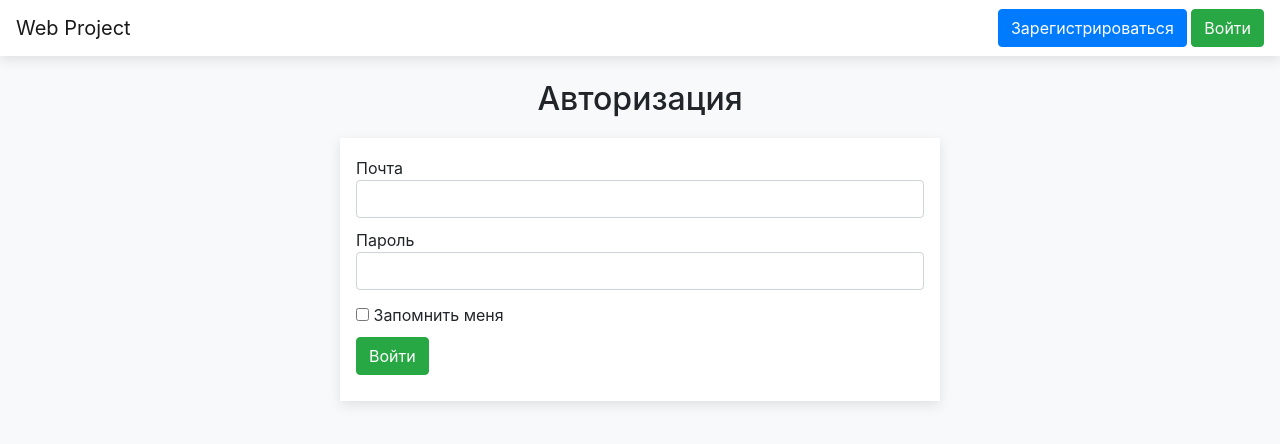
After one commit to swedsss/web-project, a Flask app: page /user/login in a window 1280 px wide. The commit adds this page. Shown: the top 444 px of the page. Run offline with Flask 2, Linux system fonts and the light colour scheme; some libraries are stand-ins or nearby versions.

Commit message:
Создание формы, шаблона и обработчиков для авторизации пользователя и выхода из аккаунта

```diff
--- a/blueprints/users_bp.py
+++ b/blueprints/users_bp.py
@@ -1,7 +1,8 @@
-from flask import Blueprint, render_template
+from flask import Blueprint, render_template, redirect
+from flask_login import login_user, login_required, logout_user
 from data import db_session
 from data.models import User
-from forms.users_forms import RegisterForm
+from forms.users_forms import RegisterForm, LoginForm
 from constants import *
 
 
@@ -35,5 +36,30 @@ def register():
         user.set_password(form.password.data)
         session.add(user)
         session.commit()
-        params['success'] = f'Пользователь "{user.name} {user.surname}" успешно зарегистрирован'
+        params['success'] = f'Пользователь "{user.get_full_name()}" успешно зарегистрирован'
     return render_template("register_form.html", **params)
+
+
+@blueprint.route("/user/login", methods=['GET', 'POST'])
+def login():
+    form = LoginForm()
+    params = {
+        'app_name': APP_NAME,
+        'title': "Авторизация",
+        'form': form,
+    }
+    if form.validate_on_submit():
+        session = db_session.create_session()
+        user = session.query(User).filter(User.email == form.email.data).first()
+        if user and user.check_password(form.password.data):
+            login_user(user, remember=form.remember_me.data)
+            return redirect("/")
+        params['error'] = "Неправильный логин или пароль"
+    return render_template('login_form.html', **params)
+
+
+@blueprint.route('/user/logout')
+@login_required
+def logout():
+    logout_user()
+    return redirect("/")
--- a/data/models.py
+++ b/data/models.py
@@ -1,9 +1,10 @@
 import sqlalchemy
 from data.db_session import SqlAlchemyBase
+from flask_login import UserMixin
 from werkzeug.security import generate_password_hash, check_password_hash
 
 
-class User(SqlAlchemyBase):
+class User(SqlAlchemyBase, UserMixin):
     __tablename__ = "users"
 
     id = sqlalchemy.Column(sqlalchemy.Integer, primary_key=True, autoincrement=True)
@@ -17,3 +18,6 @@ class User(SqlAlchemyBase):
 
     def check_password(self, password):
         return check_password_hash(self.hashed_password, password)
+
+    def get_full_name(self):
+        return f"{self.name} {self.surname}"
--- a/forms/users_forms.py
+++ b/forms/users_forms.py
@@ -1,5 +1,5 @@
 from flask_wtf import FlaskForm
-from wtforms import PasswordField, SubmitField, EmailField, StringField
+from wtforms import PasswordField, SubmitField, EmailField, StringField, BooleanField
 from wtforms.validators import DataRequired
 
 
@@ -10,3 +10,10 @@ class RegisterForm(FlaskForm):
     surname = StringField('Фамилия', validators=[DataRequired()])
     name = StringField('Имя', validators=[DataRequired()])
     submit = SubmitField('Зарегистрироваться')
+
+
+class LoginForm(FlaskForm):
+    email = EmailField('Почта', validators=[DataRequired()])
+    password = PasswordField('Пароль', validators=[DataRequired()])
+    remember_me = BooleanField('Запомнить меня')
+    submit = SubmitField('Войти')
--- a/main.py
+++ b/main.py
@@ -1,10 +1,21 @@
 from flask import Flask, render_template
+from flask_login import LoginManager
 from data import db_session
+from data.models import User
 from blueprints import users_bp
 from constants import *
 
 app = Flask(__name__)
 app.config['SECRET_KEY'] = APP_SECRET_KEY
+
+login_manager = LoginManager()
+login_manager.init_app(app)
+
+
+@login_manager.user_loader
+def load_user(user_id):
+    session = db_session.create_session()
+    return session.query(User).get(user_id)
 
 
 @app.route("/")
--- a/templates/base.html
+++ b/templates/base.html
@@ -8,7 +8,11 @@
           integrity="sha384-Vkoo8x4CGsO3+Hhxv8T/Q5PaXtkKtu6ug5TOeNV6gBiFeWPGFN9MuhOf23Q9Ifjh"
           crossorigin="anonymous">
     <link rel="stylesheet" href="{{ url_for('static', filename='css/style.css') }}">
-    <title>{{ app_name }}</title>
+    {% if title %}
+        <title>{{ app_name }} - {{ title }}</title>
+    {% else %}
+        <title>{{ app_name }}</title>
+    {% endif %}
 </head>
 <body class="bg-light">
 <header>
@@ -16,9 +20,16 @@
         <a class="navbar-brand" href="/">
             {{ app_name }}
         </a>
+        {% if current_user.is_authenticated %}
+            <a class="btn btn-secondary" href="#">{{ current_user.get_full_name() }}</a>
+        {% endif %}
         <div>
-            <a class="btn btn-primary " href="/users/register">Зарегистрироваться</a>
-            <a class="btn btn-success" href="#">Войти</a>
+            {% if current_user.is_authenticated %}
+                <a class="btn btn-danger" href="/user/logout">Выйти</a>
+            {% else %}
+                <a class="btn btn-primary " href="/user/register">Зарегистрироваться</a>
+                <a class="btn btn-success" href="/user/login">Войти</a>
+            {% endif %}
         </div>
     </nav>
 </header>
--- /dev/null
+++ b/templates/login_form.html
@@ -0,0 +1,31 @@
+{% extends "base.html" %}
+
+{% block content %}
+    <div class="form-container">
+        <div class="form-block">
+            <form action="" method="post">
+                {{ form.hidden_tag() }}
+                <div>
+                    {{ form.email.label }}<br>
+                    {{ form.email(class="form-control", type="email") }}<br>
+                    {% for error in form.email.errors %}
+                        <div class="alert alert-danger" role="alert">
+                            {{ error }}
+                        </div>
+                    {% endfor %}
+                </div>
+                <div>
+                    {{ form.password.label }}<br>
+                    {{ form.password(class="form-control", type="password") }}<br>
+                    {% for error in form.password.errors %}
+                        <div class="alert alert-danger" role="alert">
+                            {{ error }}
+                        </div>
+                    {% endfor %}
+                </div>
+                <div>{{ form.remember_me() }} {{ form.remember_me.label }}</div>
+                <div>{{ form.submit(type="submit", class="btn btn-success") }}</div>
+            </form>
+        </div>
+    </div>
+{% endblock %}
```
Also changed, not shown: db/web_project.db (deleted).
